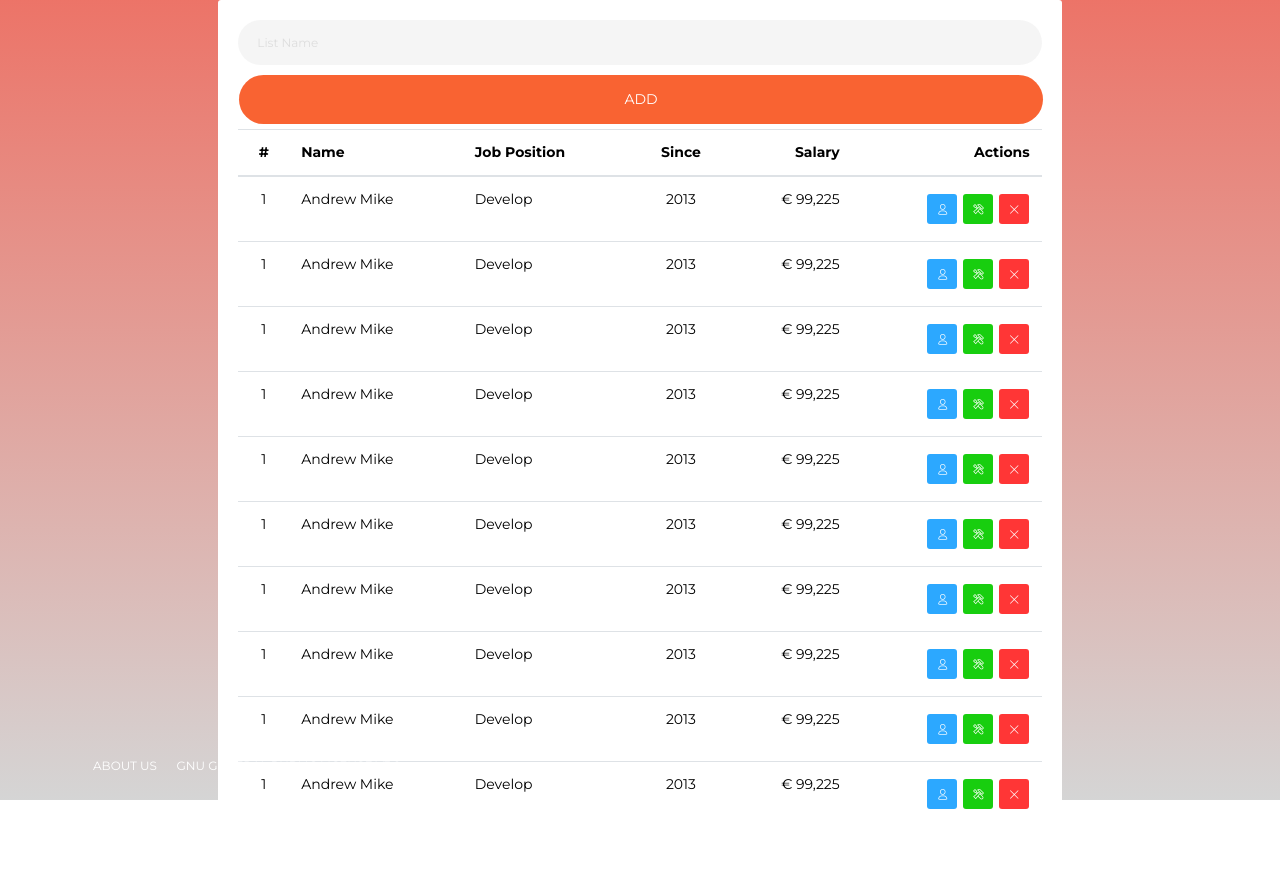
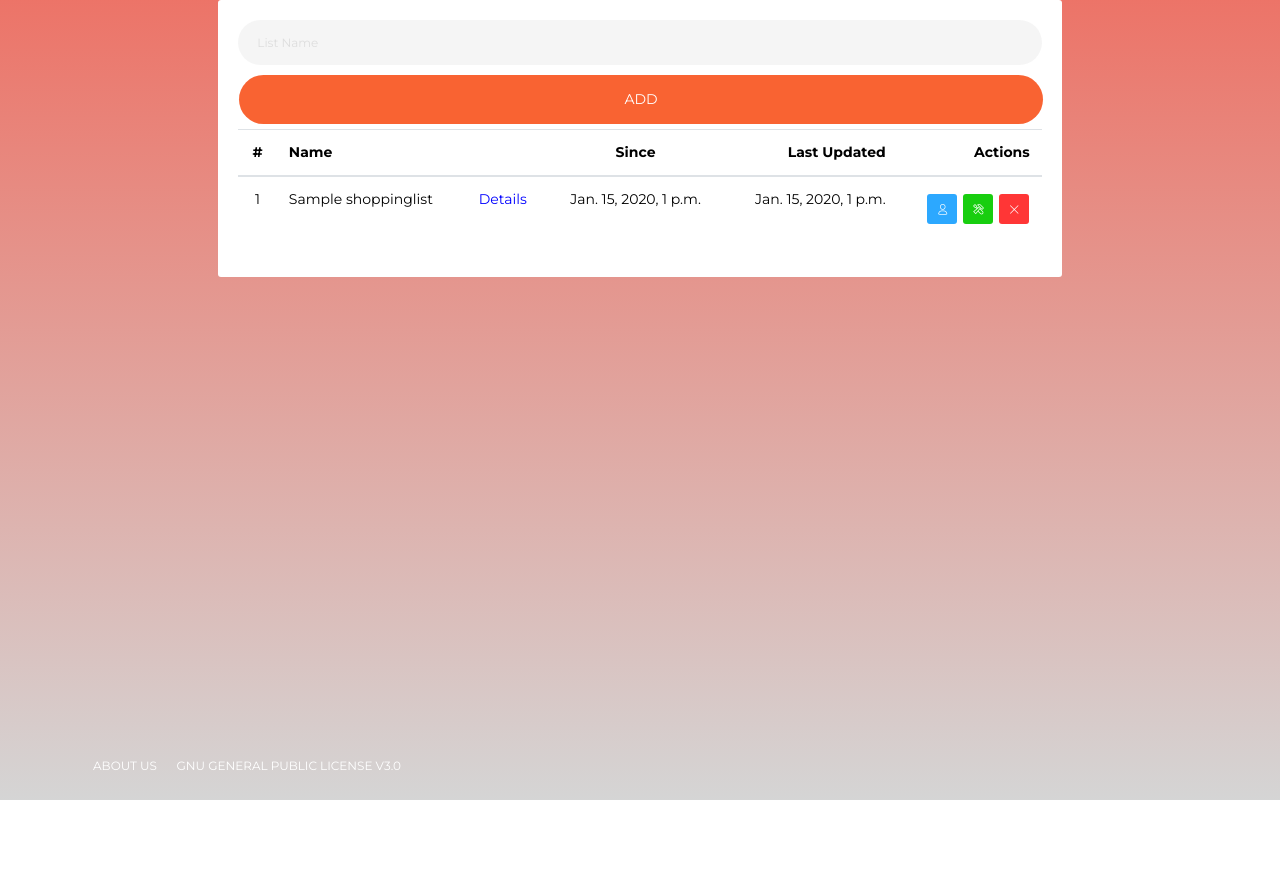
Before and after one commit to parseendavid/django-shopping-list, a Django app: page /dashboard/ in a window 1280 px wide. Shown: the part 72-960 px from the top of the page. After the commit the page ends 872 px from the top, so only its background shows below. Run offline with Django 3.2, Linux system fonts and the light colour scheme; a user stored in the database is signed in; tables that the repository leaves empty hold one stand-in row (values such as "Sample post"); some libraries are stand-ins or nearby versions.

Commit message:
Feature adds view for available shopping lists. - Added users lists to context of Dashboard View - Modified template from using dummy data to using context data. - Added migrations [Delivers #155906749]

```diff
--- a/shopping_lists/models.py
+++ b/shopping_lists/models.py
@@ -11,7 +11,7 @@ class ShoppingList(models.Model):
     owner = models.ForeignKey(
         User, on_delete=models.CASCADE, related_name='shopping_lists')
     date_created = models.DateTimeField(auto_now_add=True)
-    update_date = models.DateTimeField(auto_now=True)
+    date_updated = models.DateTimeField(auto_now=True)
 
     class Meta:
-        ordering = ('name',)
+        ordering = ('-date_created',)
--- a/shopping_lists/templates/shopping_lists/dashboard.html
+++ b/shopping_lists/templates/shopping_lists/dashboard.html
@@ -21,6 +21,7 @@
                     </form>
                     <div class="table-responsive ">
                         <table class="table">
+                        {% if shopping_lists %}
                             <thead class="">
                             <tr>
                                 <th class="text-center">
@@ -30,13 +31,13 @@
                                     Name
                                 </th>
                                 <th>
-                                    Job Position
+
                                 </th>
                                 <th class="text-center">
                                     Since
                                 </th>
                                 <th class="text-right">
-                                    Salary
+                                    Last Updated
                                 </th>
                                 <th class="text-right">
                                     Actions
@@ -44,22 +45,22 @@
                             </tr>
                             </thead>
                             <tbody>
-                            {% for items in "xxxxxxxxxx" %}
+                            {% for list in shopping_lists %}
                                 <tr>
                                     <td class="text-center">
-                                        1
+                                        {{forloop.counter}}
                                     </td>
                                     <td>
-                                        Andrew Mike
+                                        {{ list.name }}
                                     </td>
                                     <td>
-                                        Develop
+                                        <a style="color: blue" href="#">Details</a>
                                     </td>
                                     <td class="text-center">
-                                        2013
+                                        {{ list.date_created }}
                                     </td>
                                     <td class="text-right">
-                                        € 99,225
+                                        {{ list.date_updated | default:"None" }}
                                     </td>
                                     <td class="text-right">
                                         <button type="button" rel="tooltip"
@@ -81,6 +82,15 @@
                                 </tr>
                             {% endfor %}
                             </tbody>
+                        {% else %}
+                            <br>
+                            <br>
+                            <thead>
+                            <tr>
+                                ********** NO SHOPPING LISTS FOUND PLEASE CREATE ONE **********
+                            </tr>
+                            </thead>
+                        {% endif %}
                         </table>
                     </div>
                 </div>
--- a/shopping_lists/views.py
+++ b/shopping_lists/views.py
@@ -4,6 +4,7 @@ from django.urls import reverse_lazy
 from django.utils.decorators import method_decorator
 from django.views.generic import CreateView
 
+from shopping_lists.models import ShoppingList
 from .forms import ShoppingListForm
 
 # Create your views here.
@@ -14,7 +15,9 @@ class DashBoardView(CreateView):
     template_name = 'shopping_lists/dashboard.html'
     form_class = ShoppingListForm
     success_url = reverse_lazy("shopping_lists:dashboard")
-
+    def render_to_response(self, context, **response_kwargs):
+        context['shopping_lists'] = ShoppingList.objects.filter(owner=self.request.user)
+        return super(DashBoardView, self).render_to_response(context, **response_kwargs)
     def form_valid(self, form):
         form.instance.owner = self.request.user
         return super(DashBoardView, self).form_valid(form)
```
Also changed, not shown: shopping_lists/migrations/0001_initial.py (added), shopping_lists/migrations/0002_auto_20180330_1746.py (added), shopping_lists/migrations/__init__.py (added), 1 other file.
